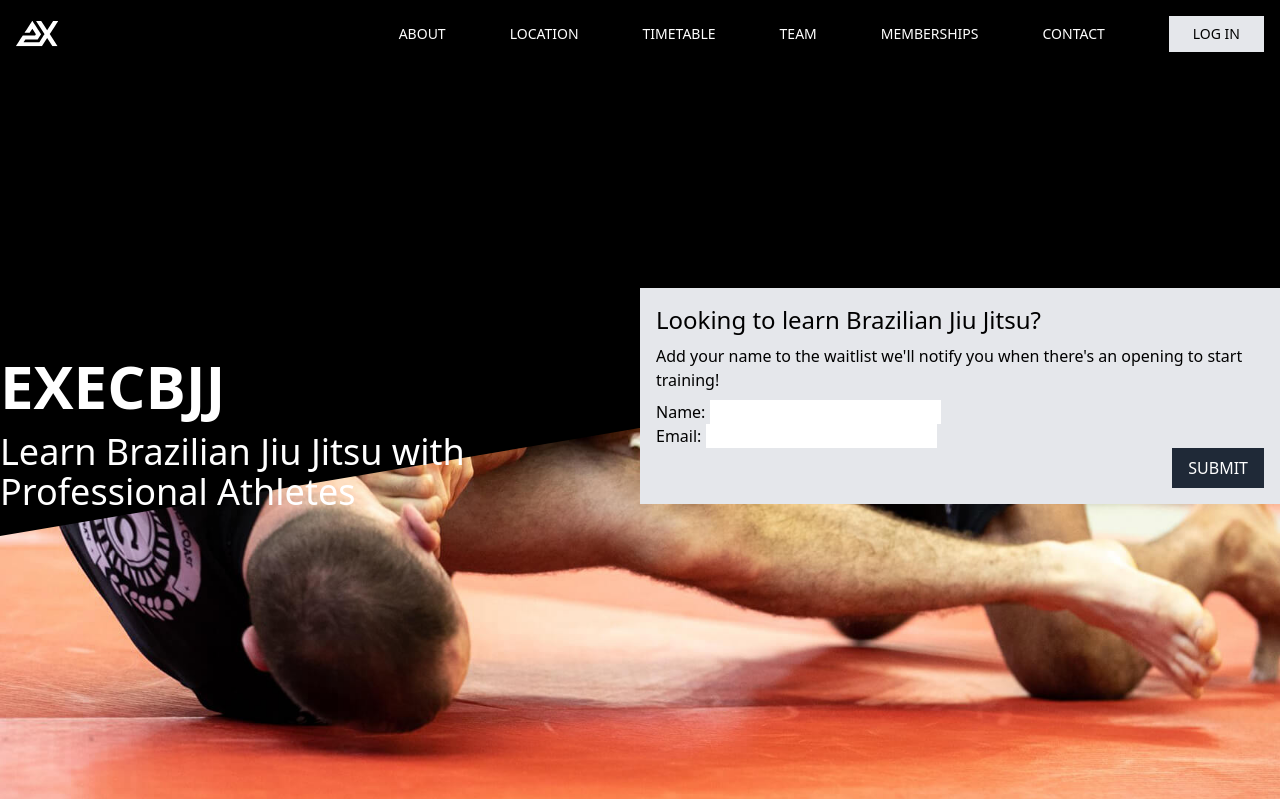
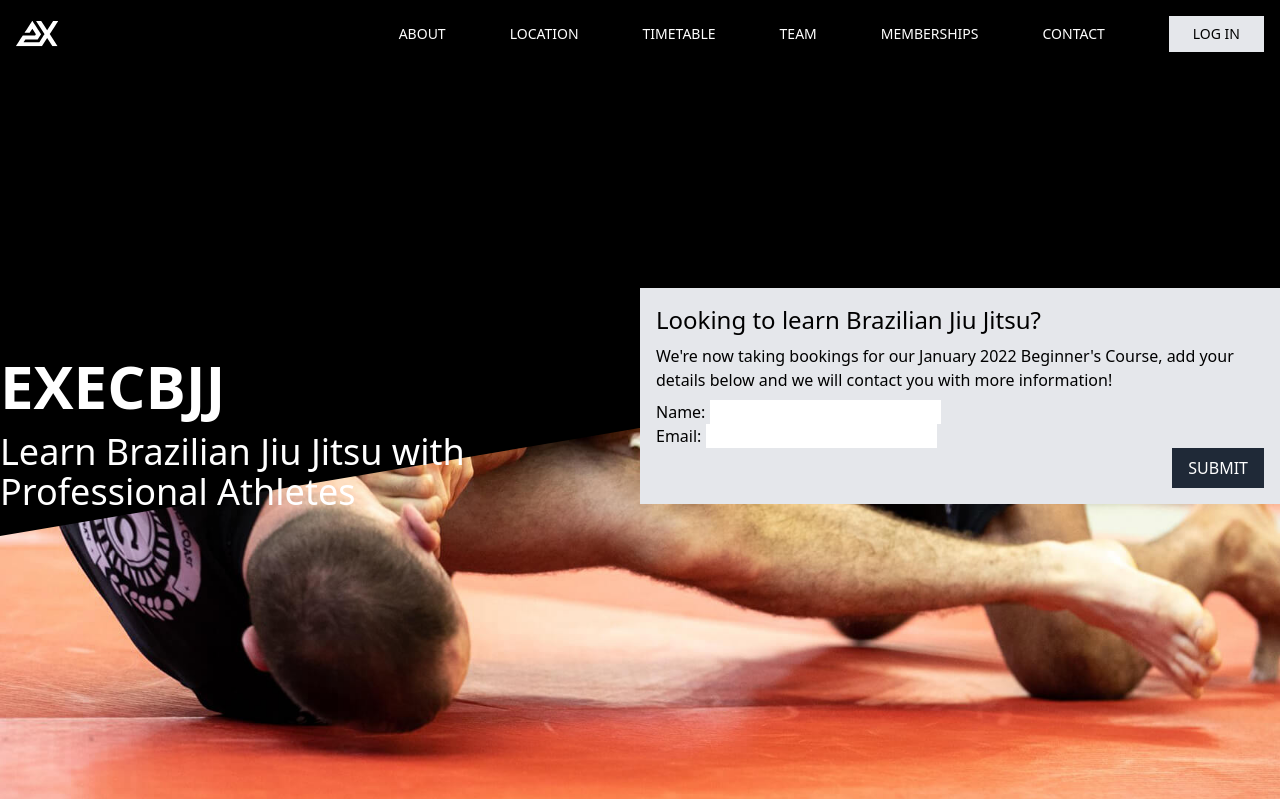
Before and after one commit to Code-Institute-Submissions/slammer1870-execbjj-django_FebResub, a Django app: page / in a window 1280 px wide. Shown: the top 799 px of the page. Run offline with Django 3.2, Linux system fonts and the light colour scheme; some libraries are stand-ins or nearby versions.

Commit message:
add: CTA

```diff
--- a/templates/index.html
+++ b/templates/index.html
@@ -37,8 +37,7 @@
         Looking to learn Brazilian Jiu Jitsu?
       </h5>
       <p class="mb-2">
-        Add your name to the waitlist we'll notify you when there's an opening
-        to start training!
+        We're now taking bookings for our January 2022 Beginner's Course, add your details below and we will contact you with more information!
       </p>
       {% csrf_token %} {{newsletter_form|crispy}}
       <div class="flex">
```
